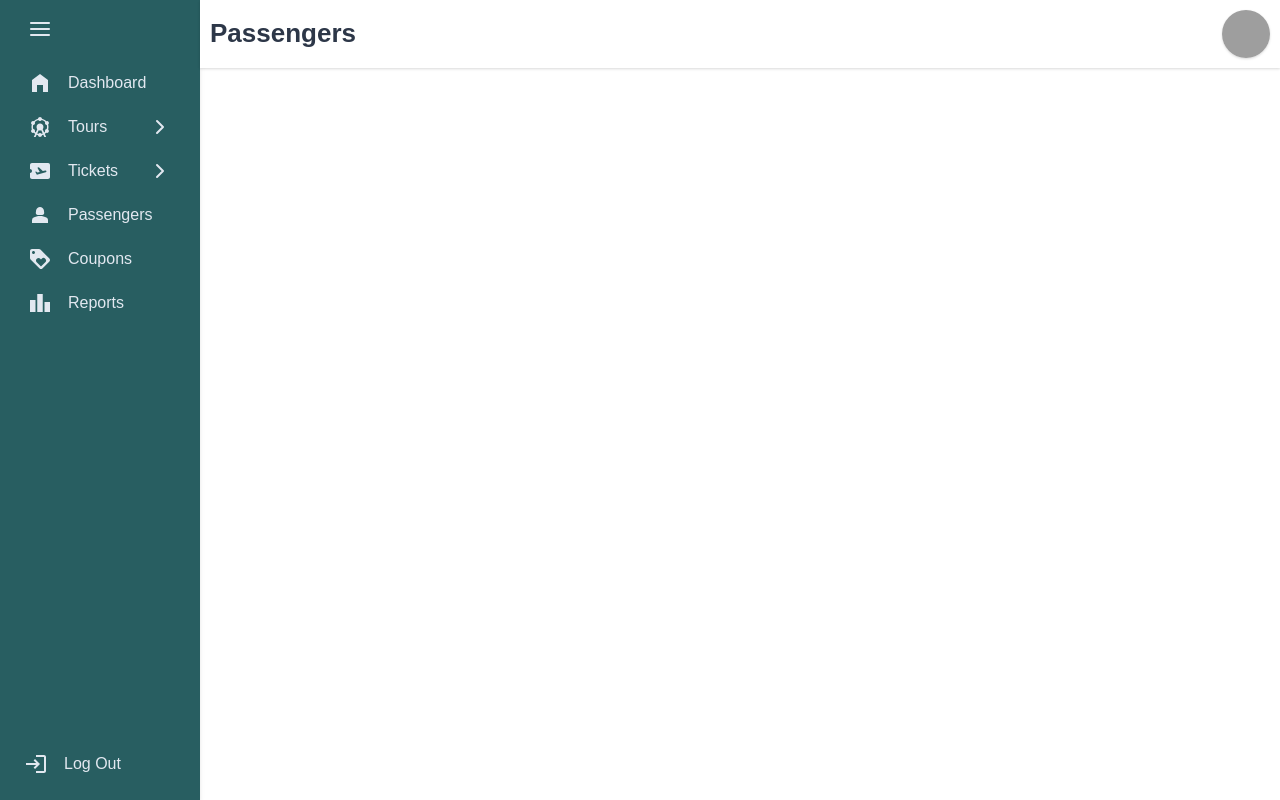
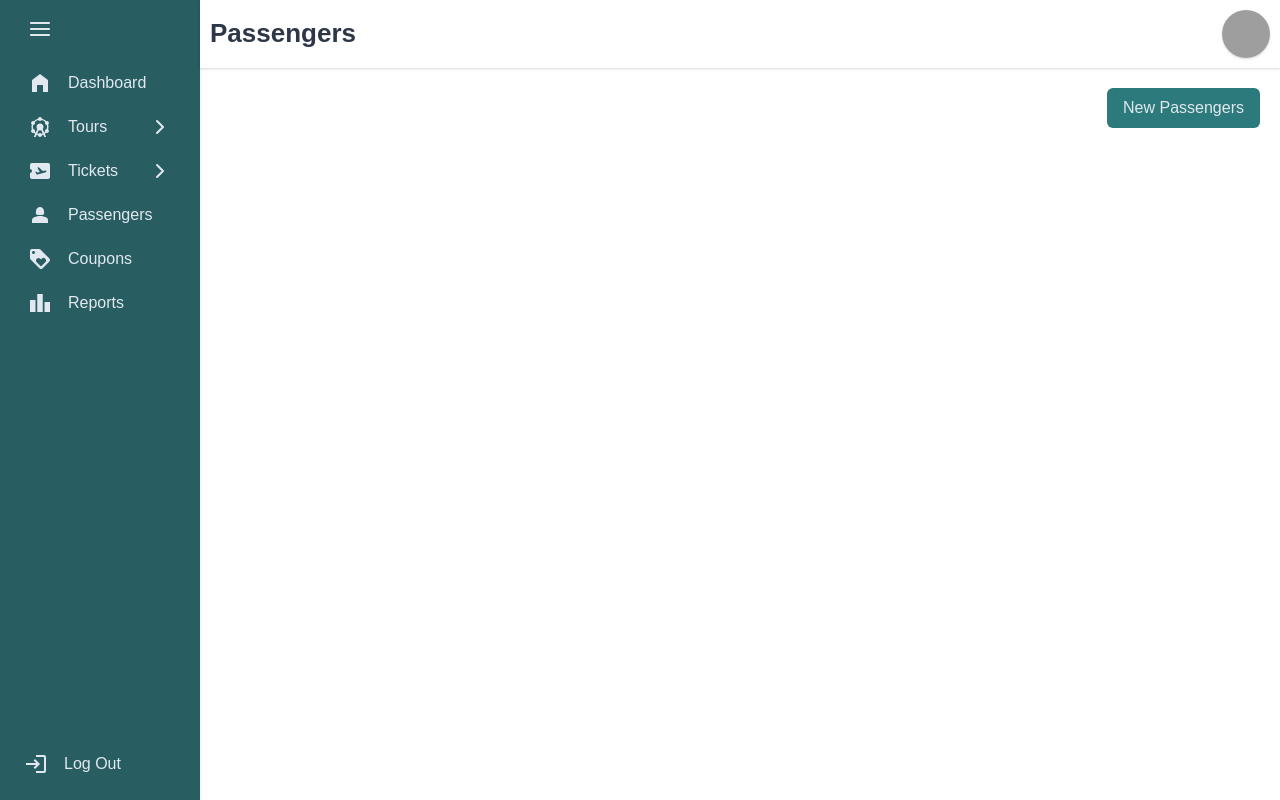
Before and after one commit to AkashVaghela/tourify-admin, a React (Vite) app: page /passengers in a window 1280 px wide. Built offline with nearby package versions, Linux system fonts and the light colour scheme; grey boxes are pictures that could not be loaded; the HTML template or start-up script is replaced by a standard one.

Commit message:
created page layouts

```diff
--- a/package.json
+++ b/package.json
@@ -15,6 +15,7 @@
     "@chakra-ui/react": "^2.7.0",
     "@emotion/react": "^11.11.0",
     "@emotion/styled": "^11.11.0",
+    "@tanstack/react-table": "^8.9.2",
     "framer-motion": "^10.12.16",
     "react": "^18.2.0",
     "react-dom": "^18.2.0",
--- a/src/components/layout/Layout.jsx
+++ b/src/components/layout/Layout.jsx
@@ -5,7 +5,7 @@ import Sidebar from "../../components/sidebar/Sidebar";
 
 const Layout = () => {
   return (
-    <Flex>
+    <Flex h="100vh" overflow="hidden">
       <Sidebar />
       <Flex direction={"column"} flexGrow={1}>
         <Outlet />
--- a/src/pages/coupons/Coupons.jsx
+++ b/src/pages/coupons/Coupons.jsx
@@ -1,10 +1,34 @@
 import React from "react";
+import { NavLink } from "react-router-dom";
+import { Box, Button, Text } from "@chakra-ui/react";
 import Header from "../../components/header/Header";
 
 const Coupons = () => {
   return (
     <>
       <Header title="coupons" />
+      <Box p={5} h="full" overflow="hidden">
+        <Button
+          mb="2.5"
+          ml="auto"
+          size="md"
+          bg="teal.600"
+          display="block"
+          color="gray.200"
+          _hover={{ background: "teal.800" }}
+          _active={{ background: "teal.800" }}
+          _focus={{ background: "teal.800" }}
+        >
+          <NavLink to="new">
+            <Text textTransform="capitalize" fontWeight="normal">
+              new coupon
+            </Text>
+          </NavLink>
+        </Button>
+
+        {/* table goes here */}
+        <Box h="full" overflow="auto"></Box>
+      </Box>
     </>
   );
 };
--- a/src/pages/passengers/Passengers.jsx
+++ b/src/pages/passengers/Passengers.jsx
@@ -1,10 +1,34 @@
 import React from "react";
+import { NavLink } from "react-router-dom";
+import { Box, Button, Text } from "@chakra-ui/react";
 import Header from "../../components/header/Header";
 
 const Passengers = () => {
   return (
     <>
       <Header title="passengers" />
+      <Box p={5} h="full" overflow="hidden">
+        <Button
+          mb="2.5"
+          ml="auto"
+          size="md"
+          bg="teal.600"
+          display="block"
+          color="gray.200"
+          _hover={{ background: "teal.800" }}
+          _active={{ background: "teal.800" }}
+          _focus={{ background: "teal.800" }}
+        >
+          <NavLink to="new">
+            <Text textTransform="capitalize" fontWeight="normal">
+              new passengers
+            </Text>
+          </NavLink>
+        </Button>
+
+        {/* table goes here */}
+        <Box h="full" overflow="auto"></Box>
+      </Box>
     </>
   );
 };
--- a/src/pages/tours/AttractionTours.jsx
+++ b/src/pages/tours/AttractionTours.jsx
@@ -1,10 +1,34 @@
 import React from "react";
+import { NavLink } from "react-router-dom";
+import { Box, Button, Text } from "@chakra-ui/react";
 import Header from "../../components/header/Header";
 
 const AttractionTours = () => {
   return (
     <>
       <Header title="attractions" />
+      <Box p={5} h="full" overflow="hidden">
+        <Button
+          mb="2.5"
+          ml="auto"
+          size="md"
+          bg="teal.600"
+          display="block"
+          color="gray.200"
+          _hover={{ background: "teal.800" }}
+          _active={{ background: "teal.800" }}
+          _focus={{ background: "teal.800" }}
+        >
+          <NavLink to="new">
+            <Text textTransform="capitalize" fontWeight="normal">
+              new attraction
+            </Text>
+          </NavLink>
+        </Button>
+
+        {/* table goes here */}
+        <Box h="full" overflow="auto"></Box>
+      </Box>
     </>
   );
 };
--- a/src/pages/tours/CityTours.jsx
+++ b/src/pages/tours/CityTours.jsx
@@ -1,10 +1,34 @@
 import React from "react";
+import { NavLink } from "react-router-dom";
+import { Box, Button, Text } from "@chakra-ui/react";
 import Header from "../../components/header/Header";
 
 const CityTours = () => {
   return (
     <>
       <Header title="city tours" />
+      <Box p={5} h="full" overflow="hidden">
+        <Button
+          mb="2.5"
+          ml="auto"
+          size="md"
+          bg="teal.600"
+          display="block"
+          color="gray.200"
+          _hover={{ background: "teal.800" }}
+          _active={{ background: "teal.800" }}
+          _focus={{ background: "teal.800" }}
+        >
+          <NavLink to="new">
+            <Text textTransform="capitalize" fontWeight="normal">
+              new city tour
+            </Text>
+          </NavLink>
+        </Button>
+
+        {/* table goes here */}
+        <Box h="full" overflow="auto"></Box>
+      </Box>
     </>
   );
 };
```
Also changed, not shown: 1 other file (tests, documents, lock files or other folders).
